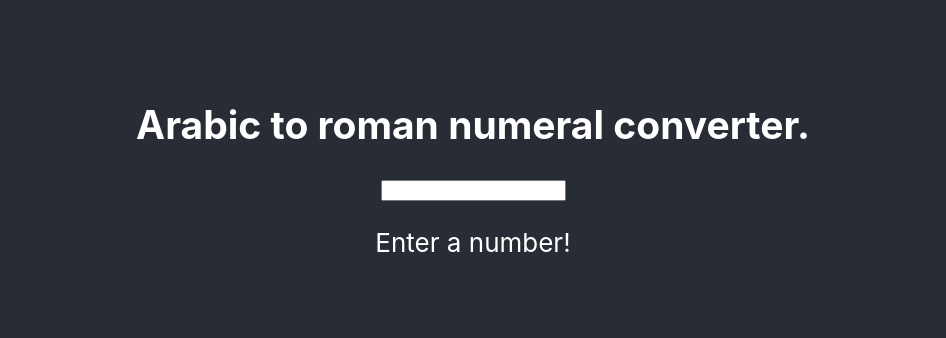
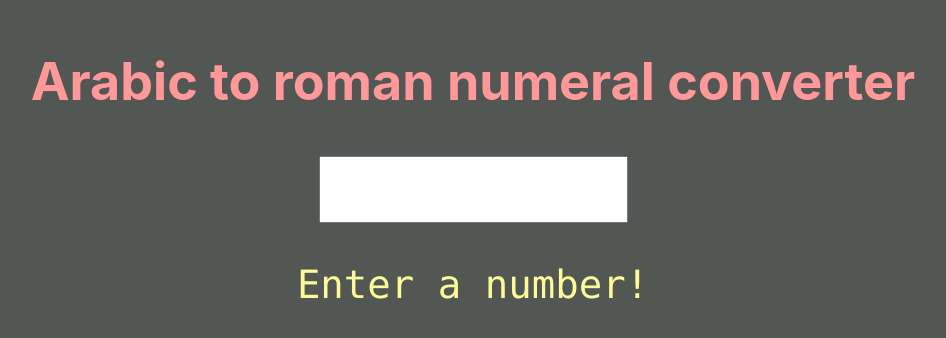
Before and after one commit to sylili/roman-numeral-converter, a React (Create React App) app: page / in a window 1280 px wide. Shown: the part 224-562 px from the top of the page, without its empty margins (167-1113 px from the left). Built offline with nearby package versions, Linux system fonts and the light colour scheme.

Commit message:
UI changes added - fancy colors and typo

```diff
--- a/public/index.html
+++ b/public/index.html
@@ -24,7 +24,7 @@
       work correctly both with client-side routing and a non-root public URL.
       Learn how to configure a non-root public URL by running `npm run build`.
     -->
-    <title>React App</title>
+    <title>Arabic-Roman converter</title>
   </head>
   <body>
     <noscript>You need to enable JavaScript to run this app.</noscript>
--- a/src/App.css
+++ b/src/App.css
@@ -3,12 +3,12 @@
 }
 
 .App-header {
-  background-color: #282c34;
+  background-color: #525754;
   min-height: 100vh;
   display: flex;
   flex-direction: column;
   align-items: center;
   justify-content: center;
   font-size: calc(10px + 2vmin);
-  color: white;
+  color: rgb(255, 152, 152);
 }
--- a/src/App.js
+++ b/src/App.js
@@ -14,7 +14,7 @@ function App() {
   return (
     <div className="App">
       <header className="App-header">
-        <h2>Arabic to roman numeral converter.</h2>
+        <h2>Arabic to roman numeral converter</h2>
 
         <input value={inputText} onChange={handleChange} />
 
--- a/src/index.css
+++ b/src/index.css
@@ -7,7 +7,18 @@ body {
   -moz-osx-font-smoothing: grayscale;
 }
 
-code {
+h2 {
+  font-size: 2em;
+}
+
+p {
   font-family: source-code-pro, Menlo, Monaco, Consolas, 'Courier New',
     monospace;
+  font-size: 1.5em;
+  color: rgb(251, 251, 153);
 }
+
+input {
+  padding: 20px;
+  font-size: 20px;
+}
```
Also changed, not shown: public/manifest.json.
